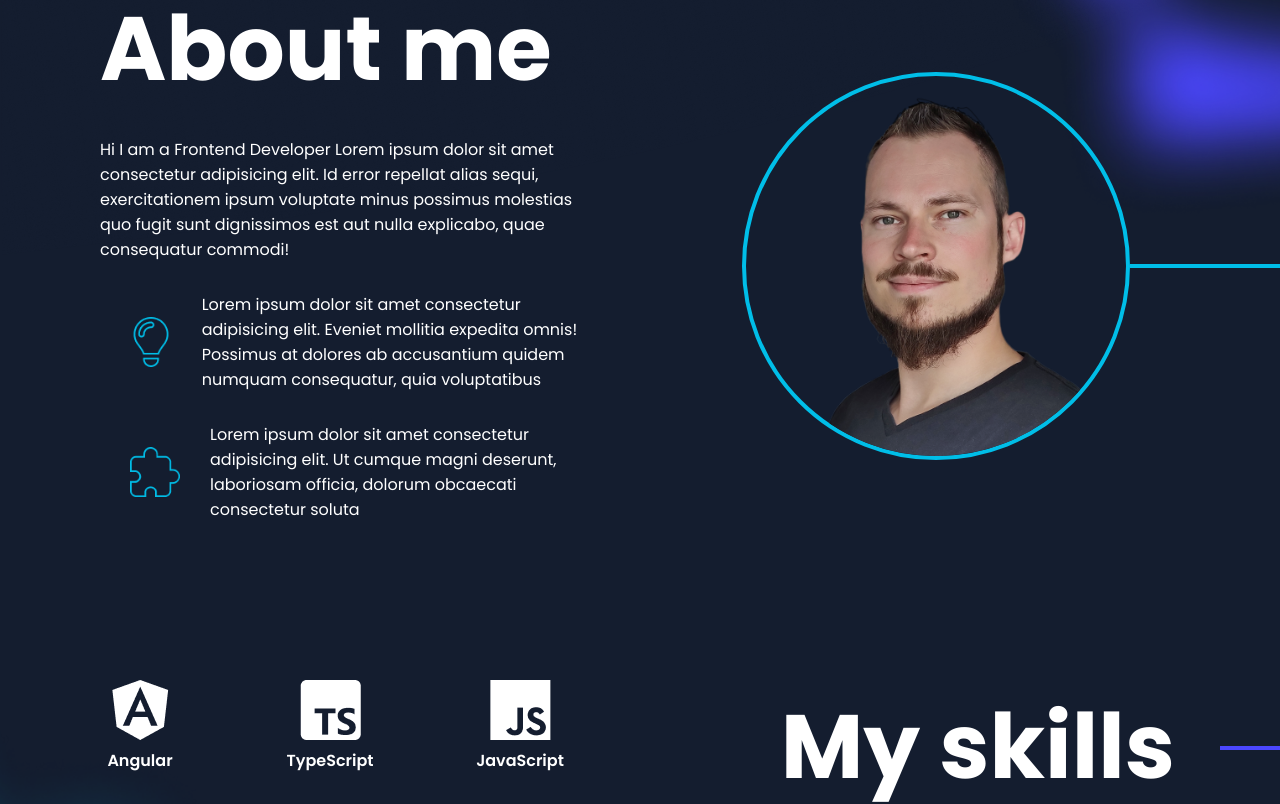
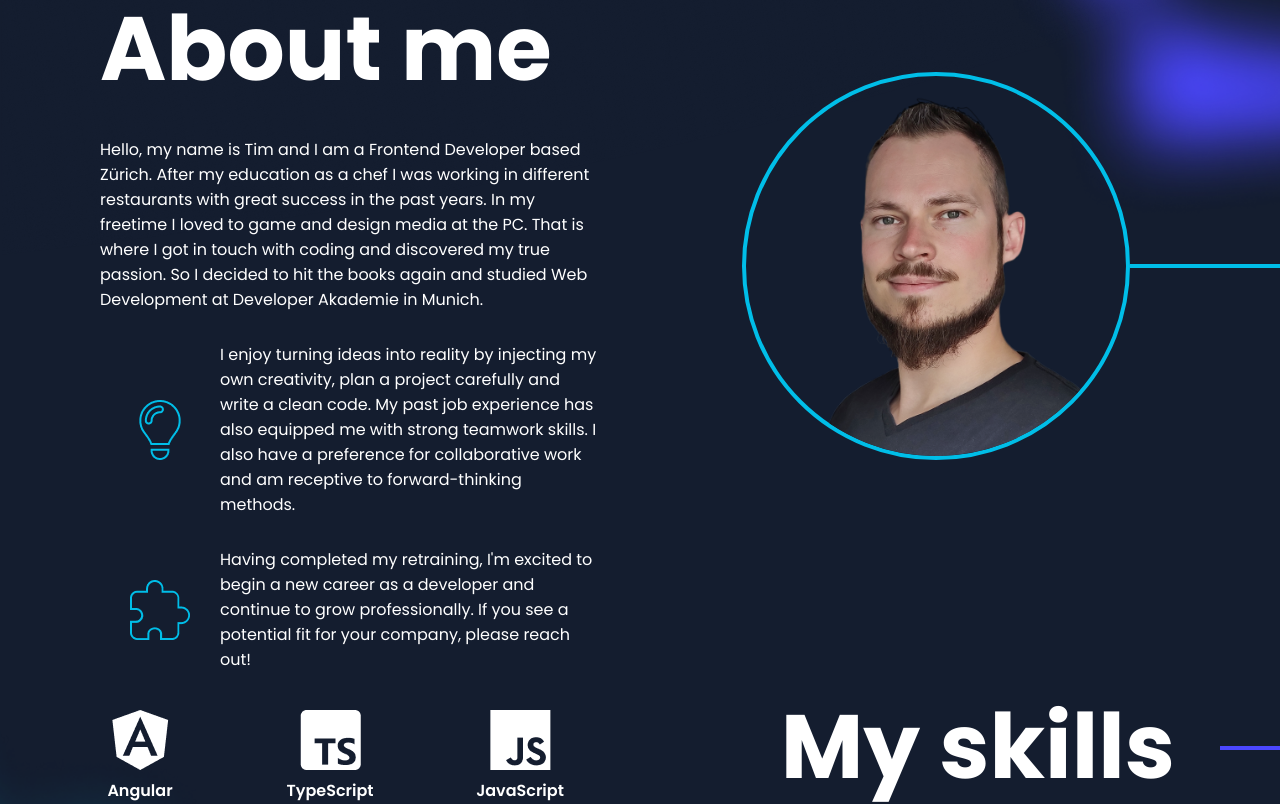
Before and after one commit to Landvoigt/TimVoigt, an Angular app: page /description in a window 1280 px wide. Shown: the part 900-1704 px from the top of the page. Built offline with nearby package versions, Linux system fonts and the light colour scheme.

Commit message:
updated texts and anchor scrolling

```diff
--- a/src/app/app-routing.module.ts
+++ b/src/app/app-routing.module.ts
@@ -16,7 +16,12 @@ const routes: Routes = [
 
 
 @NgModule({
-  imports: [RouterModule.forRoot(routes, { anchorScrolling: 'enabled' })],
+  imports: [RouterModule.forRoot(routes, {
+    scrollPositionRestoration: 'enabled',
+    anchorScrolling: 'enabled',
+    scrollOffset: [0, 90] // [x, y]
+  })
+  ],
   exports: [RouterModule]
 })
 
--- a/src/app/app.component.scss
+++ b/src/app/app.component.scss
@@ -39,6 +39,7 @@ app-description {
 
     @media (max-width: 1070px) {
         height: unset;
+        padding-bottom: 100px;
     }
 }
 
@@ -52,7 +53,7 @@ app-skills {
 
     @media (max-width: 1070px) {
         height: unset;
-        padding-top: 100px;
+        padding-bottom: 100px;
     }
 
 }
@@ -67,7 +68,6 @@ app-portfolio {
 
     @media (max-width: 1070px) {
         height: unset;
-        padding-top: 100px;
         margin-bottom: 0;
     }
 }
--- a/src/app/contact/contact.component.html
+++ b/src/app/contact/contact.component.html
@@ -8,7 +8,7 @@
         <h4>Got a problem to solve?</h4>
         <span class="mb-30">Contact me through this form. I am interested in hearing you, knowing your ideas and
             contributing to your projects with my work.</span>
-        <p>Need a Frontend developer? <b>Contact me!</b></p>
+        <p>Need a Frontend Developer? <b>Contact me!</b></p>
     </div>
     <form method="POST" (submit)="sendMail(myForm)" #myForm="ngForm" ngNativeValidate
         class="pr-standard-desktop pr-standard-mobile pl-standard-mobile pr-standard-small pl-standard-small">
--- a/src/app/description/description.component.html
+++ b/src/app/description/description.component.html
@@ -1,17 +1,23 @@
 <div class="content-left pl-standard-desktop pr-standard-mobile pl-standard-mobile pr-standard-small pl-standard-small">
     <h1>About me</h1>
-    <span class="description-text">Hi I am a Frontend Developer Lorem ipsum dolor sit amet consectetur adipisicing elit.
-        Id error repellat alias sequi, exercitationem ipsum voluptate minus possimus molestias quo fugit sunt
-        dignissimos est aut nulla explicabo, quae consequatur commodi!</span>
+    <span class="description-text">Hello, my name is Tim and I am a Frontend Developer based Zürich. After my education
+        as a chef I was working in different restaurants with great success in the past years. In my freetime I loved to
+        game and design media at the PC. That is where I got in touch with coding and discovered my true passion. So I
+        decided to hit the books again and studied Web Development at Developer Akademie in Munich.</span>
     <div class="f-center mb-30 mobile-adjustment">
-        <img src="assets/img/icons/lightbulb.png">
-        <span>Lorem ipsum dolor sit amet consectetur adipisicing elit. Eveniet mollitia expedita omnis! Possimus at
-            dolores ab accusantium quidem numquam consequatur, quia voluptatibus </span>
+        <div class="img-box">
+            <img src="assets/img/icons/lightbulb.png">
+        </div>
+        <span>I enjoy turning ideas into reality by injecting my own creativity, plan a project carefully and write a
+            clean code. My past job experience has also equipped me with strong teamwork skills. I also have a
+            preference for collaborative work and am receptive to forward-thinking methods.</span>
     </div>
     <div class="f-center mobile-adjustment">
-        <img src="assets/img/icons/puzzle.png">
-        <span>Lorem ipsum dolor sit amet consectetur adipisicing elit. Ut cumque magni deserunt, laboriosam officia,
-            dolorum obcaecati consectetur soluta </span>
+        <div class="img-box">
+            <img src="assets/img/icons/puzzle.png">
+        </div>
+        <span>Having completed my retraining, I'm excited to begin a new career as a developer and continue to grow
+            professionally. If you see a potential fit for your company, please reach out!</span>
     </div>
 </div>
 
--- a/src/app/description/description.component.scss
+++ b/src/app/description/description.component.scss
@@ -16,11 +16,25 @@
         padding-top: 100px;
     }
 
+}
+
+.img-box {
+    height: 60px;
+    margin-left: 30px;
+    margin-right: 30px;
+    display: flex;
+    justify-content: center;
+    align-items: center;
+
+    @media (max-width: 460px) {
+        margin: 0;
+        margin-bottom: 20px;
+    }
+
     img {
-        height: 50px;
-        width: 50px;
-        margin-left: 30px;
-        margin-right: 30px;
+        height: 60px;
+        width: 60px;
+        object-fit: contain;
     }
 }
 
--- a/src/app/skills/skills.component.html
+++ b/src/app/skills/skills.component.html
@@ -47,8 +47,7 @@
             <div class="design-line-blue"></div>
         </div>
         <div class="skills-description pr-standard-desktop pr-standard-mobile pl-standard-mobile pr-standard-small pl-standard-small">
-            <span>I have grown my frontend developments skills that have allowed me to create different real
-                projects.</span>
+            <span>The time I was studying I growed my frontend developments skills everyday and created various exciting projects.</span>
             <button routerLink="/contact" fragment="contactSection">Get in touch</button>
         </div>
     </div>
--- a/src/app/skills/skills.component.scss
+++ b/src/app/skills/skills.component.scss
@@ -28,6 +28,7 @@
         height: fit-content;
         column-gap: 110px;
         row-gap: 55px;
+        padding-top: 30px;
 
         @media (max-width: 1070px) {
             justify-content: flex-end;
```
